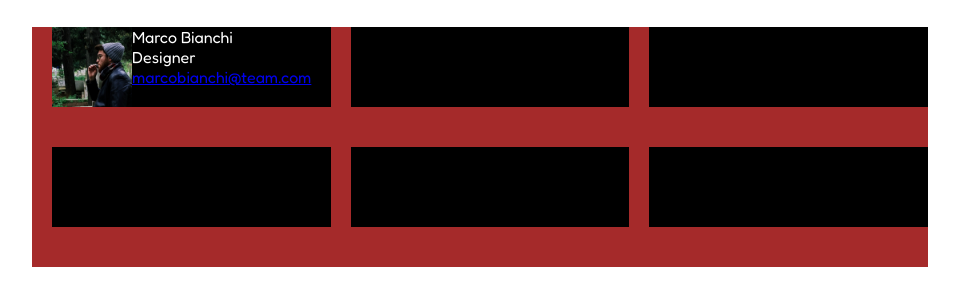
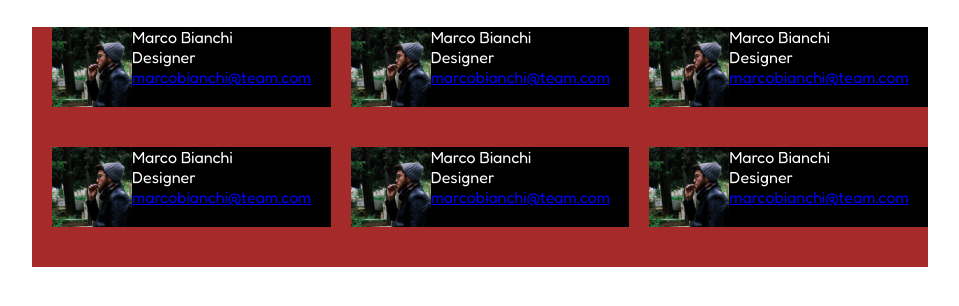
Before and after one commit to AlessandroCingolani/html-css-float-cards, a plain HTML site: page index.html in a window 1280 px wide. Shown: the part 132-438 px from the top of the page, without its empty margins (160-1119 px from the left). Drawn offline with Linux system fonts and the light colour scheme.

Commit message:
copy all 6 box

```diff
--- a/css/style.css
+++ b/css/style.css
@@ -8,6 +8,7 @@ body{
   font-family: 'Fredoka', sans-serif;
 }
 
+/* header */
 header{
   background-color: blue;
   width: 70%;
@@ -24,7 +25,9 @@ header{
 header p{
   text-align: center;
 }
+/* /header */
 
+/* main */
 .container{
   width: 70%;
   background-color: brown;
@@ -52,3 +55,4 @@ img{
   display: table;
   clear: both;
 }
+/* /main */
--- a/index.html
+++ b/index.html
@@ -10,12 +10,14 @@
   <title>Floating Cards</title>
 </head>
 <body>
+  <!-- title and paragraph -->
   <header>
     <h1 class="title">Meeting Our Team</h1>
     <p>Lorem ipsum dolor sit amet consectetur adipisicing elit. Eius molestiae veniam pariatur mollitia. Recusandae rerum corporis, non id accusantium beatae repellat et facilis labore sed cupiditate sequi! Molestias, beatae dicta?</p>
   </header>
 
   <main>
+    <!-- container id members -->
     <div class="container clearfix">
 
       <div class="id-block float-left">
@@ -26,20 +28,40 @@
       </div>
 
       <div class="id-block float-left">
+        <img class="float-left" src="img/male1.png" alt="male1">
+        <p class="name">Marco Bianchi</p>
+        <p class="role">Designer</p>
+        <a href="mailto:indirizzo email">marcobianchi@team.com</a>
+      </div>
 
+      <div class="id-block float-left">
+        <img class="float-left" src="img/male1.png" alt="male1">
+        <p class="name">Marco Bianchi</p>
+        <p class="role">Designer</p>
+        <a href="mailto:indirizzo email">marcobianchi@team.com</a>
       </div>
+
       <div class="id-block float-left">
+        <img class="float-left" src="img/male1.png" alt="male1">
+        <p class="name">Marco Bianchi</p>
+        <p class="role">Designer</p>
+        <a href="mailto:indirizzo email">marcobianchi@team.com</a>
+      </div>
 
+      <div class="id-block float-left">
+        <img class="float-left" src="img/male1.png" alt="male1">
+        <p class="name">Marco Bianchi</p>
+        <p class="role">Designer</p>
+        <a href="mailto:indirizzo email">marcobianchi@team.com</a>
       </div>
+
       <div class="id-block float-left">
+        <img class="float-left" src="img/male1.png" alt="male1">
+        <p class="name">Marco Bianchi</p>
+        <p class="role">Designer</p>
+        <a href="mailto:indirizzo email">marcobianchi@team.com</a>
+      </div>
 
-      </div>
-      <div class="id-block float-left">
-
-      </div>
-      <div class="id-block float-left">
-
-      </div>
     </div>
   </main>
 </body>
```
